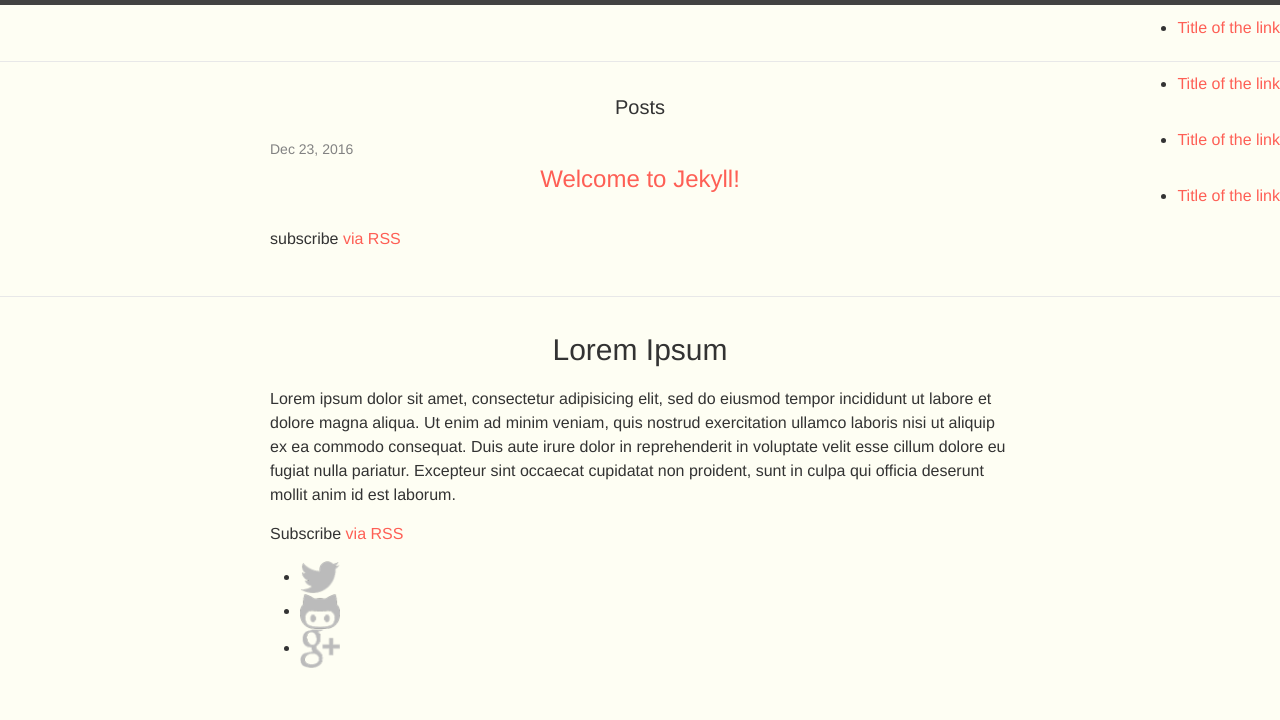
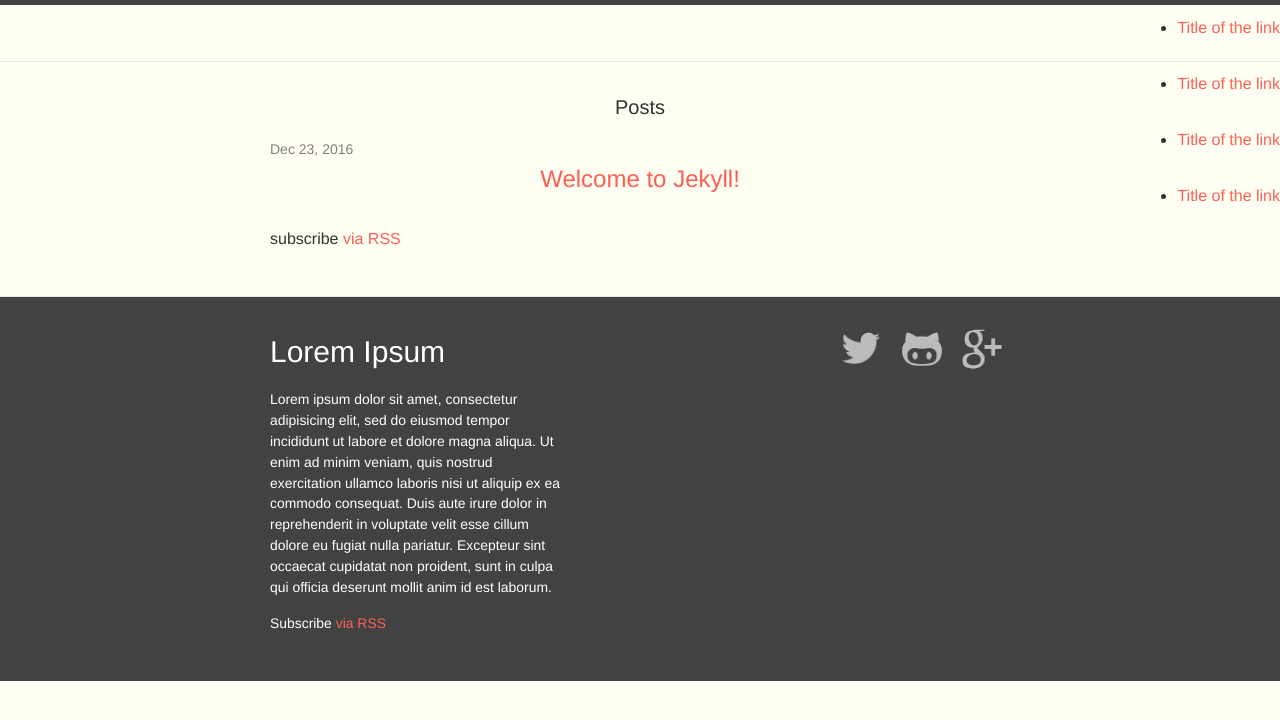
Before and after one commit to balag6/designer-portfolio, a Jekyll site: the page built from index.md, in a window 1280 px wide. Shown: the top 720 px of the page. Built offline with Jekyll 4.4.1, drawn with Linux system fonts in a browser that asks for light colours.

Commit message:
footer layout and styling is complted

```diff
--- a/_sass/minima/_layout.scss
+++ b/_sass/minima/_layout.scss
@@ -95,6 +95,27 @@
 .site-footer {
   border-top: 1px solid $grey-color-light;
   padding: $spacing-unit 0;
+  color: #fff;
+  background: $grey-color-dark;
+  padding: 2em 0;
+}
+
+
+.footer-content{
+  float: left;
+  width: 40%;
+  font-size: 0.87em;
+
+  h3{
+    text-align: left;
+  }
+}
+.footer-social{
+  float: right;
+  li{
+    display: inline-block;
+    margin: 0 0.5em;
+  }
 }
 
 .footer-heading {
```
Also changed, not shown: 2 other files.
